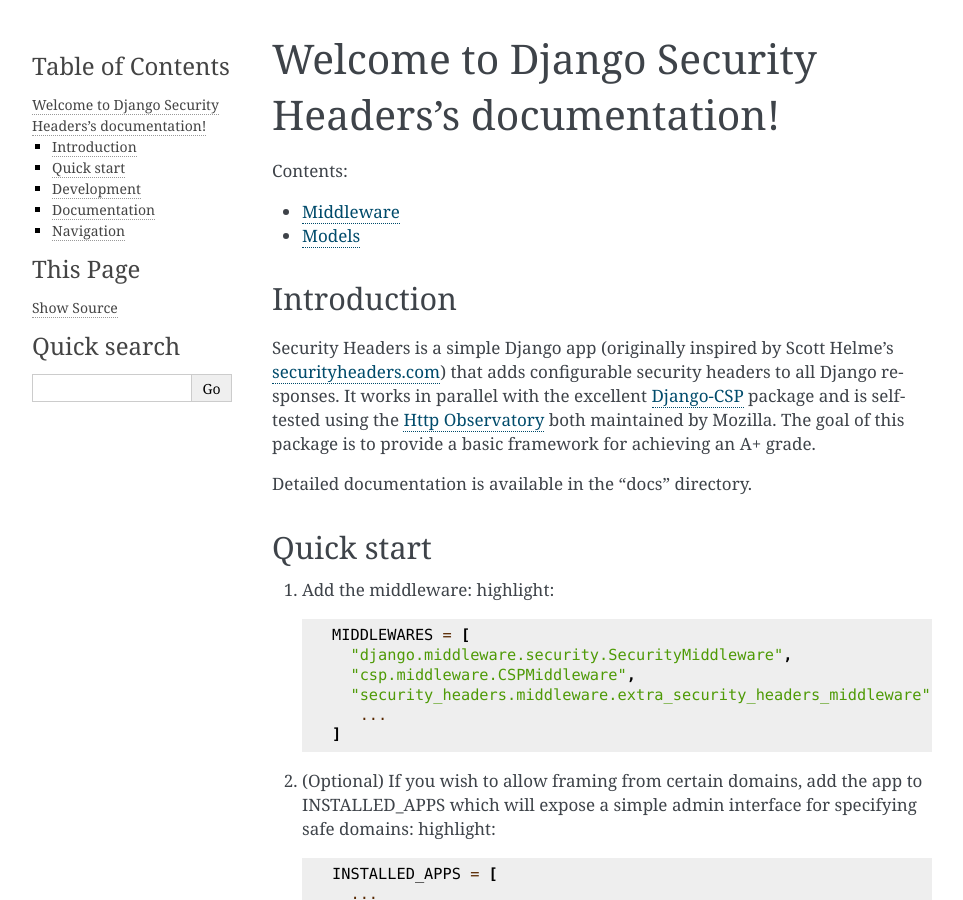
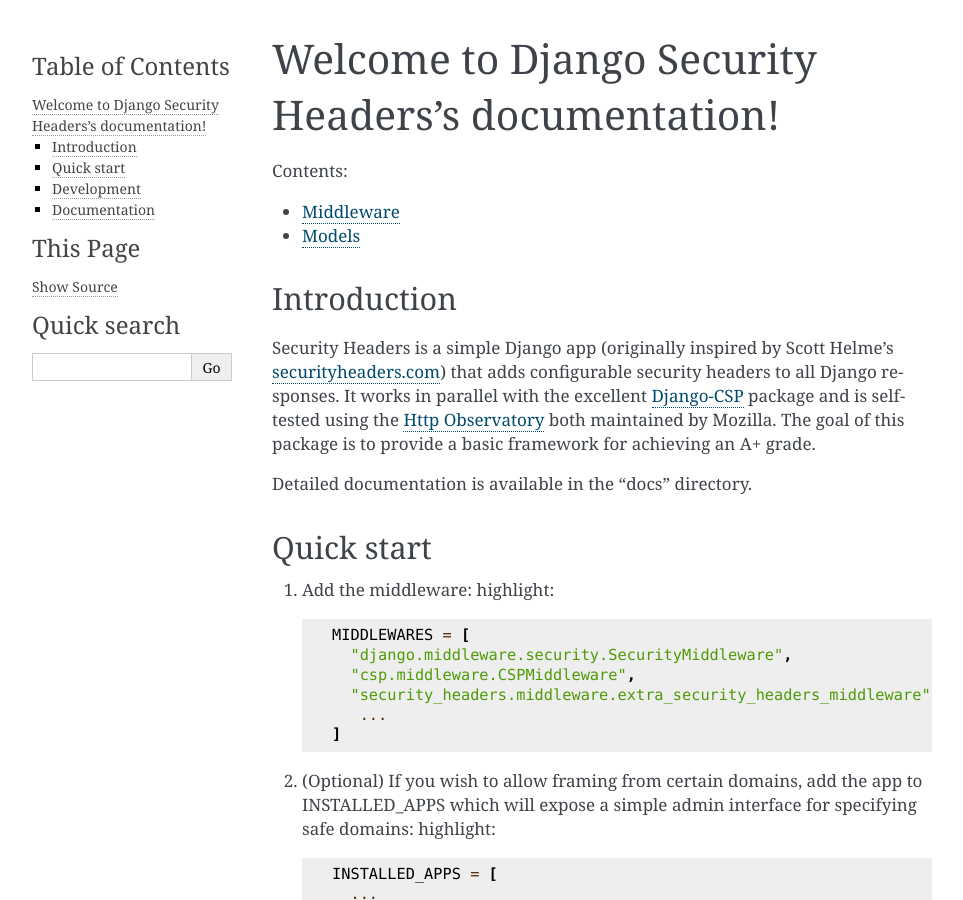
Before and after one commit to rogue707Dev/Django-security-headers, a Sphinx documentation site: the page built from docs/index.rst, in a window 1280 px wide and 900 px high. Shown: the whole window, without its empty margins (148-1111 px from the left). Built offline with Sphinx 7.4.7, drawn with Linux system fonts in a browser that asks for light colours; some of the changed text lies outside the part shown.

Commit message:
Remove Nav

```diff
--- a/docs/index.rst
+++ b/docs/index.rst
@@ -92,10 +92,3 @@
 
     cd docs
     make html
-
-
-Navigation
-----------
-* :ref:`genindex`
-* :ref:`modindex`
-* :ref:`search`
```
